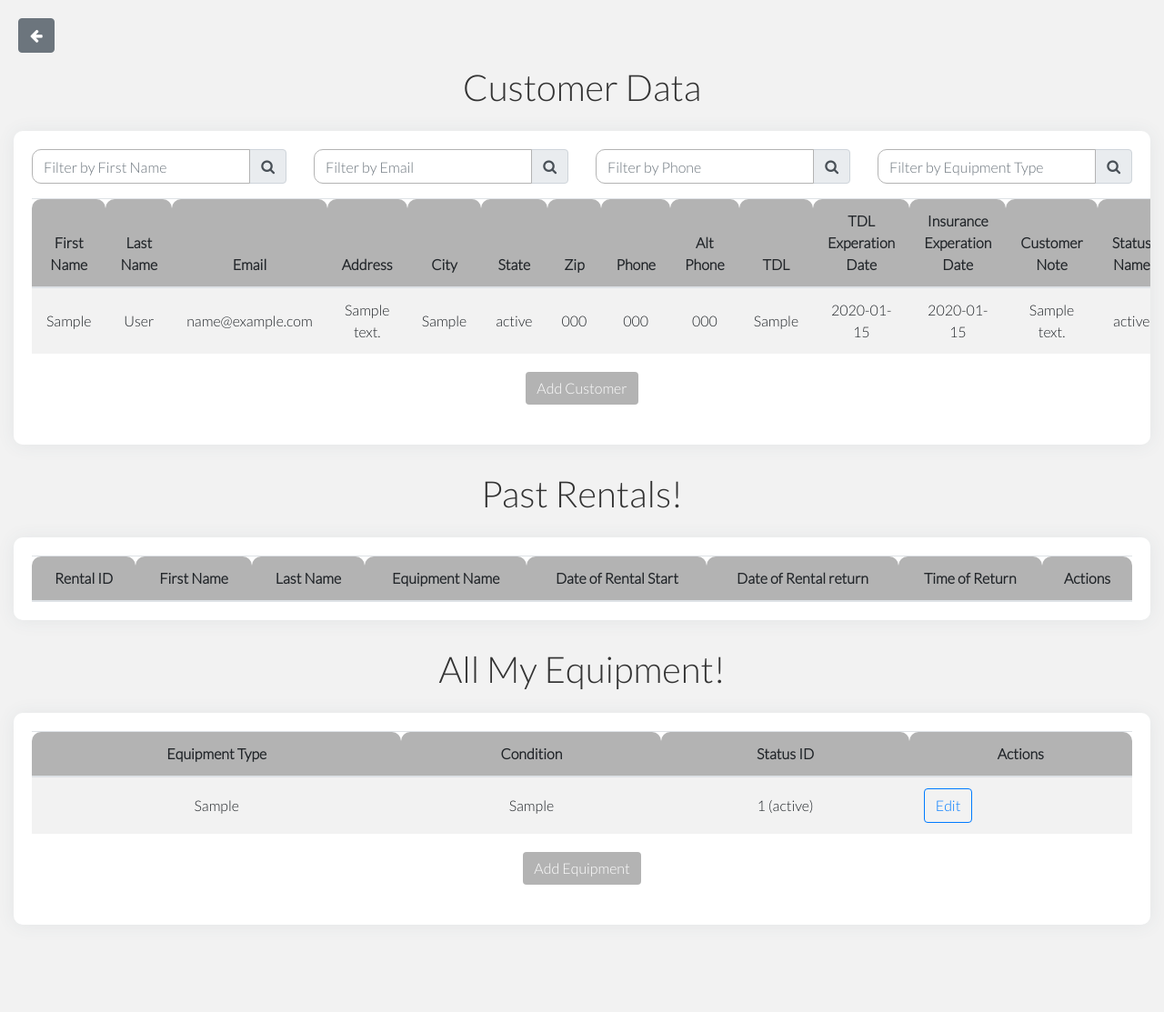
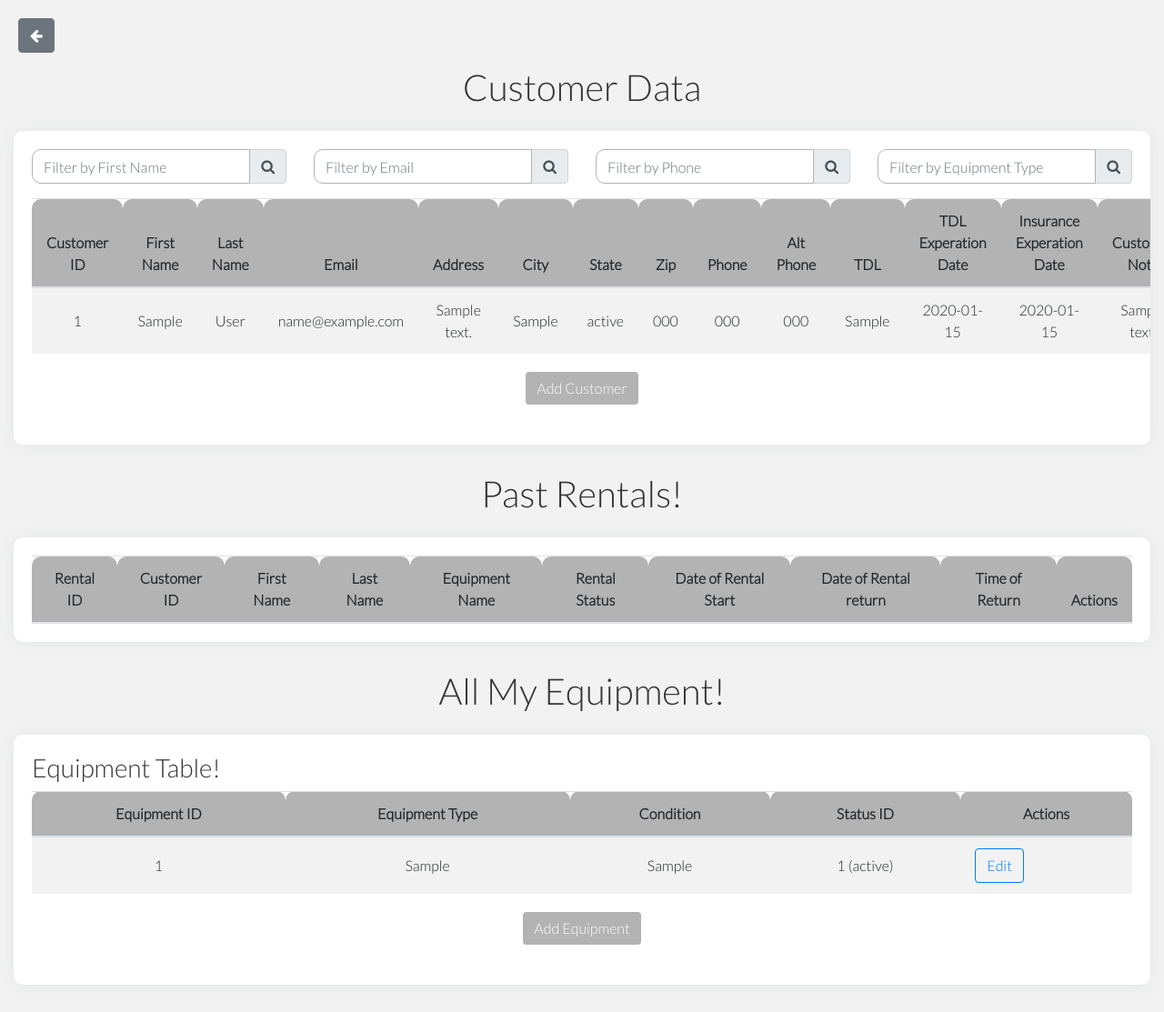
Before and after one commit to DanielHayashi-tech/concrete-help-desk, a Flask app: page /modals in a window 1280 px wide. Shown: the whole page at 91% size. Before the commit the page ends 1017 px from the top, so only its background shows below. Run offline with Flask 3, Linux system fonts and the light colour scheme; a user stored in the database is signed in; tables that the repository leaves empty hold one stand-in row (values such as "Sample post"); lists and menus that the app fills with data are empty; parts of the project's set-up code (start-up, migrations or seed data) failed here and were passed over; some libraries are stand-ins or nearby versions.

Commit message:
save dis

```diff
--- a/templates/modals.html
+++ b/templates/modals.html
@@ -105,10 +105,10 @@
             width: 15%; /* Increased width for the Internal Note column */
         }
 
-        .table-container .table thead th:nth-child(1),
+        /* .table-container .table thead th:nth-child(1),
         .table-container .table tbody td:nth-child(1) {
         display: none;
-        }
+        } */
 
         /* Move the title to the left */
         .table-title {
@@ -189,9 +189,9 @@
             color: #7d4627;
         }
 
-        .equipment-status-id-rental {
+        /* .equipment-status-id-rental {
     display: none;
-}
+} */
 
     </style>
 </head>
@@ -206,8 +206,6 @@
 <div class="text-center mt-4 mb-4">
     <h1>Customer Data</h1>
 </div>
-
-<!-- Customer Table -->
 <div class="table-container">
          <!-- Customer Filter Section -->
          <div class="row mb-3">
@@ -301,18 +299,17 @@
 <div class="text-center mt-4 mb-4">
     <h1>Past Rentals!</h1>
 </div>
-
-<!-- Rentals Table -->
 <div class="table-container">
     <table class="table table-striped">
         <thead>
             <tr>
-                <th class="text-center">Equipment ID</th>
                 <th class="text-center">Rental ID</th>
+                <th class="text-center">Customer ID</th>
                 <th class="text-center">First Name</th>
                 <th class="text-center">Last Name</th>
                 <th class="text-center">Equipment Name</th>
-                <!-- <th class="text-center rentals-status-id">Rental Status</th> -->
+
+                <th class="text-center equipment-status-id-rental">Rental Status</th>
                 <th class="text-center">Date of Rental Start</th>
                 <th class="text-center">Date of Rental return</th>
                 <th class="text-center">Time of Return</th>
@@ -322,33 +319,36 @@
         <tbody>
             {% for row in rental_data %}
             <tr>
-                <td class="text-center equipment-id">{{ row.EquipmentID }}</td>
                 <td class="text-center rental-id">{{ row.RentalID }}</td>
-                <td class="text-center customer-first-name">{{ row.FirstName }}</td>
-                <td class="text-center customer-last-name">{{ row.LastName }}</td>
-                <td class="text-center equipment-type">{{ row.EquipmentType }}</td>
+                <td class="text-center rentals-customer-id">{{ row.CustomerID }}</td>
+                <td class="text-center rentals-first-name">{{ row.FirstName }}</td>
+                <td class="text-center rentals-last-name">{{ row.LastName }}</td>
+                <td class="customer-equipment-type text-center equipment-equipment-type">{{ row.EquipmentType }}</td>
 
-                <!-- <td class="text-center status-id">{{ row.StatusID }} ({{ row.EquipmentStatusName }})</td> -->
+                <td class="text-center equipment-status-id-rental">{{ row.EquipmentStatusID }} ({{ row.EquipmentStatusName }})</td>
 
-                <td class="text-center rental-date">{{ row.RentalDate }}</td>
-                <td class="text-center return-date">{{ row.ReturnDate }}</td>
-                <td class="text-center return-time">{{ row.ReturnTime }}</td>
+                <td class="text-center rentals-rental-date">{{ row.RentalDate }}</td>
+                <td class="text-center rentals-return-date">{{ row.ReturnDate }}</td>
+                <td class="text-center rentals-return-time">{{ row.ReturnTime }}</td>
 
                 <td class="text-center">
-                    <button class="btn btn-primary edit-button-rentals" data-toggle="modal" data-target="#editRentalsModal" data-equipment-id="{{ row.EquipmentID }}">Edit</button>
+                    <button class="btn btn-primary edit-button-rentals" data-toggle="modal" data-target="#editRentalsModal" data-equipment-id="{{ row.RentalID }}">Edit</button>
                 </td>
             </tr>
-
             {% endfor %}
         </tbody>
     </table>
+    <!-- Buttons -->
+    <!-- <div class="button-container text-center mb-4">
+        <button class="btn btn-primary add-button" data-toggle="modal" data-target="#addEquipmentModal">Add Equipment</button>
+    </div> -->
 </div>
 
 <div class="text-center mt-4 mb-4">
     <h1> All My Equipment! </h1>
 </div>
-<!-- Equipment Table -->
 <div class="table-container">
+    <h3> Equipment Table!</h3>
     <table class="table table-striped">
         <thead>
             <tr>
@@ -460,7 +460,7 @@
                 </div>
                 <div class="form-group">
                     <label for="edit_return_time">Return Time</label>
-                    <input type="time" name="ReturnTime" id="edit_return_time" class="form-control" placeholder="Return Time">
+                    <input type="text" name="ReturnTime" id="edit_return_time" class="form-control" placeholder="Return Time">
                 </div>
                 <div class="form-group">
                     <label for="edit_internal_note">Internal Note</label>
@@ -598,7 +598,7 @@
     <div class="modal-dialog" role="document">
         <div class="modal-content">
             <div class="modal-header">
-                <h5 class="modal-title" id="editRentalsModalLabel">Edit Equipment</h5>
+                <h5 class="modal-title" id="editRentalsModalLabel">Edit Rental</h5>
                 <button type="button" class="close" data-dismiss="modal" aria-label="Close">
                     <span aria-hidden="true">&times;</span>
                 </button>
@@ -606,32 +606,24 @@
             <form id="editRentalsForm">
                 <div class="modal-body">
                     <div class="form-group">
-                        <label for="rentals_id">Rental ID</label>
-                        <input type="text" name=RentalID id="edit_rentals_id" class="form-control" placeholder="Rental ID" disabled>
+                        <label for="editRentalID">Rental ID</label>
+                        <input type="text" name="RentalID" id="editRentalID" class="form-control">
                     </div>
                     <div class="form-group">
                         <label for="editEquipmentType">Equipment Name</label>
-                        <input type="text" name="EquipmentType" id="editEquipmentType" class="form-control" placeholder="Equipment Type" disabled>
-                    </div>
-                    <!-- <div class="form-group">
-                        <label for="edit_first_name">First Name</label>
-                        <input type="text" name="FirstName" id="edit_first_name" class="form-control" placeholder="First Name" disabled>
+                        <input type="text" name="EquipmentType" id="editEquipmentType" class="form-control">
                     </div>
                     <div class="form-group">
-                        <label for="edit_last_name">Last Name</label>
-                        <input type="text" name="LastName" id="edit_last_name" class="form-control" placeholder="Last Name" disabled>
-                    </div> -->
-                    <div class="form-group">
-                        <label for="edit_rental_date">Date of Rental Start</label>
-                        <input type="date" name="RentalDate" id="edit_rental_date" class="form-control" placeholder="Date of Rental Start">
+                        <label for="editRentalDate">Date of Rental</label>
+                        <input type="text" name="RentalDate" id="editRentalDate" class="form-control">
                     </div>
                     <div class="form-group">
-                        <label for="edit_return_date">Date of Rental Return</label>
-                        <input type="date" name="ReturnDate" id="edit_return_date" class="form-control" placeholder="Date of Rental Return">
+                        <label for="editReturnDate">Date of Rental Return</label>
+                        <input type="datetime" name="ReturnDate" id="editReturnDate" class="form-control">
                     </div>
                     <div class="form-group">
-                        <label for="edit_return_time">Time of Return</label>
-                        <input type="time" name="ReturnTime" id="edit_return_time" class="form-control" placeholder="Time of Return">
+                        <label for="editReturnTime">Time of Rental</label>
+                        <input type="text" name="ReturnTime" id="editReturnTime" class="form-control">
                     </div>
                 </div>
                 <div class="modal-footer">
@@ -659,7 +651,7 @@
                     <input type="hidden" id="editEquipmentID" name="EquipmentID">
                     <!-- Input fields for each column here -->
                     <div class="form-group">
-                        <label for="editEquipmentType">Equipment Name</label>
+                        <label for="editEquipmentType">Equipment Type</label>
                         <input type="text" name="EquipmentType" id="editEquipmentType" class="form-control" placeholder="Equipment Type">
                     </div>
                     <div class="form-group">
@@ -699,38 +691,107 @@ function serializeToObject(formArray) {
     return data;
 }
 
+// Mapping for Rentals
 var mappingRentals = {
-    "rental-id": "edit_rentals_id",
-    "customer-id": "edit_customer_id_rentals",
-    "equipment-id": "edit_equipment_id_rentals",
-    "rental-date": "edit_rental_date",
-    "return-date": "edit_return_date",
-    "return-time": "edit_return_time",
-    "internal-note": "edit_internal_note",
-    "status-id": "edit_status_id_rental",
-    "equipment-type": "editEquipmentType", // This line was added to map the equipment type
+    "rental-id": "editRentalID",
+    "rentals-customer-id": "edit_customer_id_rentals",
+    "rentals-equipment-id": "edit_equipment_id_rentals",
+    "rentals-rental-date": "editRentalDate",
+    "rentals-return-date": "editReturnDate",
+    "rentals-return-time": "editReturnTime",
+    "rentals-internal-note": "edit_internal_note",
+    "rentals-status-id": "edit_status_id_rental",
+    "equipment-equipment-type": "editEquipmentType"
 
 };
 
+function fetchStatusIDsRental(select, status_id) {
+    return fetch('/getRentals_status_ids')
+        .then(response => response.json())
+        .then(data => {
+            // Remove all previous options
+            while (select.firstChild) {
+                select.removeChild(select.firstChild);
+            }
+
+            data.forEach(status => {
+                const option = document.createElement('option');
+                option.value = status.id;
+                option.text = status.name + " (" + status.id + ")";
+                select.appendChild(option);
+            });
+
+            // Set the selected status id
+            if (status_id) select.value = status_id;
+        });
+}
+
+// Function to serialize form data to an object
+function serializeToObject(formArray) {
+    var formData = {};
+    for(var i = 0; i < formArray.length; i++) {
+        var field = formArray[i];
+        formData[field.name] = field.value;
+    }
+    return formData;
+}
 
 
-$(document).on("click", ".edit-button-rentals", function() {
+
+// Function to run when an edit button is clicked
+$(document).on("click", ".edit-button-rentals", function () {
     var row = $(this).closest("tr"); // Get the row that the button is in
+    var status_id = row.find(".rentals-status-id").text().trim(); // Get the status ID
 
     // Transfer row data to modal
-    for (var key in mappingRentals) {
-        console.log(key)
-        $('#' + mappingRentals[key]).val(row.find('.' + key).text().trim());
+    for(var key in mappingRentals){
+        $('#'+mappingRentals[key]).val( row.find('.'+key).text() );
     }
+
+    // Fetch the status IDs from the server
+    const select = document.getElementById('edit_status_id_rental');
+    fetchStatusIDsRental(select, status_id)  // Here's where we fetch the status IDs
+    .then(() => {
+        // Now you can show the modal
+        $('#editRentalsModal').modal('show');
+    });
 });
 
 
 
+$(document).on("click", ".add-rentals", function () {
+    // Fetch the status IDs from the server
+    const select = document.getElementById('add_status_id_rental');
+    fetchStatusIDsRental(select);
+});
+
+
+
+$("#addRentalForm").submit(function(event) {
+    event.preventDefault();
+    const formData = $(this).serializeArray().reduce(function(a, x) { a[x.name] = x.value; return a; }, {});
+
+    $.ajax({
+        type: "POST",
+        url: "/create_rental",
+        contentType: "application/json",
+        data: JSON.stringify(formData),
+        dataType: "json",
+        success: function(response) {
+            location.reload();
+        },
+        error: function(error) {
+            alert("An error occurred while adding the rental. Please try again.");
+        }
+    });
+});
+
+
 $("#editRentalsForm").submit(function(e) {
-    e.preventDefault();  // Prevent the form from submitting normally
+    e.preventDefault();
 
-    var data = serializeToObject($(this).serializeArray());  // Convert the form data to object
-    var id = $("#edit_rentals_id").val();  // Get the id of the Rental row to update
+    var data = serializeToObject($(this).serializeArray());
+    var id = $("#editRentalID").val();
 
     $.ajax({
         url: '/update_rentals/' + id,
@@ -745,6 +806,7 @@ $("#editRentalsForm").submit(function(e) {
         }
     });
 });
+
 
 
 
@@ -836,6 +898,7 @@ $("#editEquipmentForm").submit(function(e) {
             location.reload();
         },
         error: function(error) {
+            // Handle error: for example, show an error message
             alert("An error occurred while updating the equipment. Please try again.");
         }
     });
@@ -858,6 +921,7 @@ $("#addEquipmentForm").submit(function(event) {
             location.reload();
         },
         error: function(error) {
+            // Handle error: for example, show an error message
             alert("An error occurred. Please try again.");
         }
     });
@@ -932,6 +996,7 @@ $("#addCustomerForm").submit(function(e) {
             location.reload();
         },
         error: function(error) {
+            // Handle error: for example, show an error message
             alert("An error occurred. Please try again.");
         }
     });
@@ -952,7 +1017,7 @@ $("#editCustomerForm").submit(function(e) {
             location.reload();
         },
         error: function(error) {
-            alert("An error occurred while updating the rental. Please try again.");
+            // Handle error: for example, show an error message
         }
     });
 });
```
Also changed, not shown: testing.html (added, +352 -0 lines).
